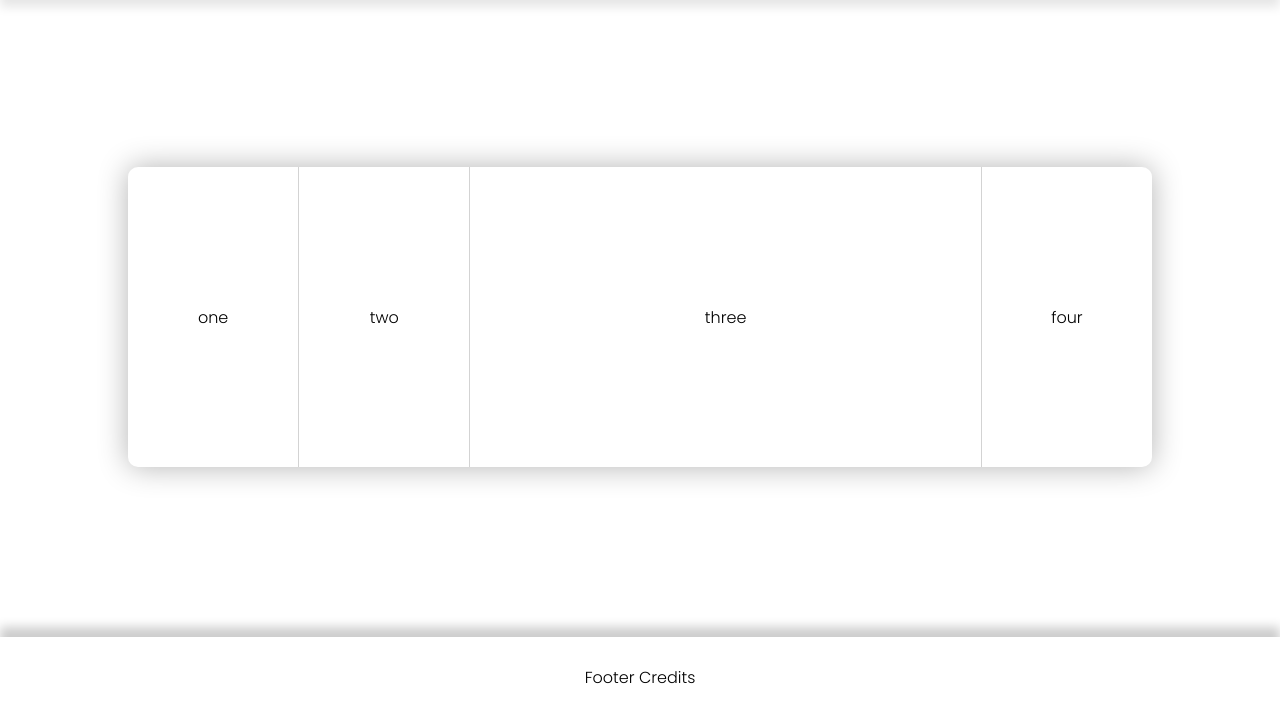
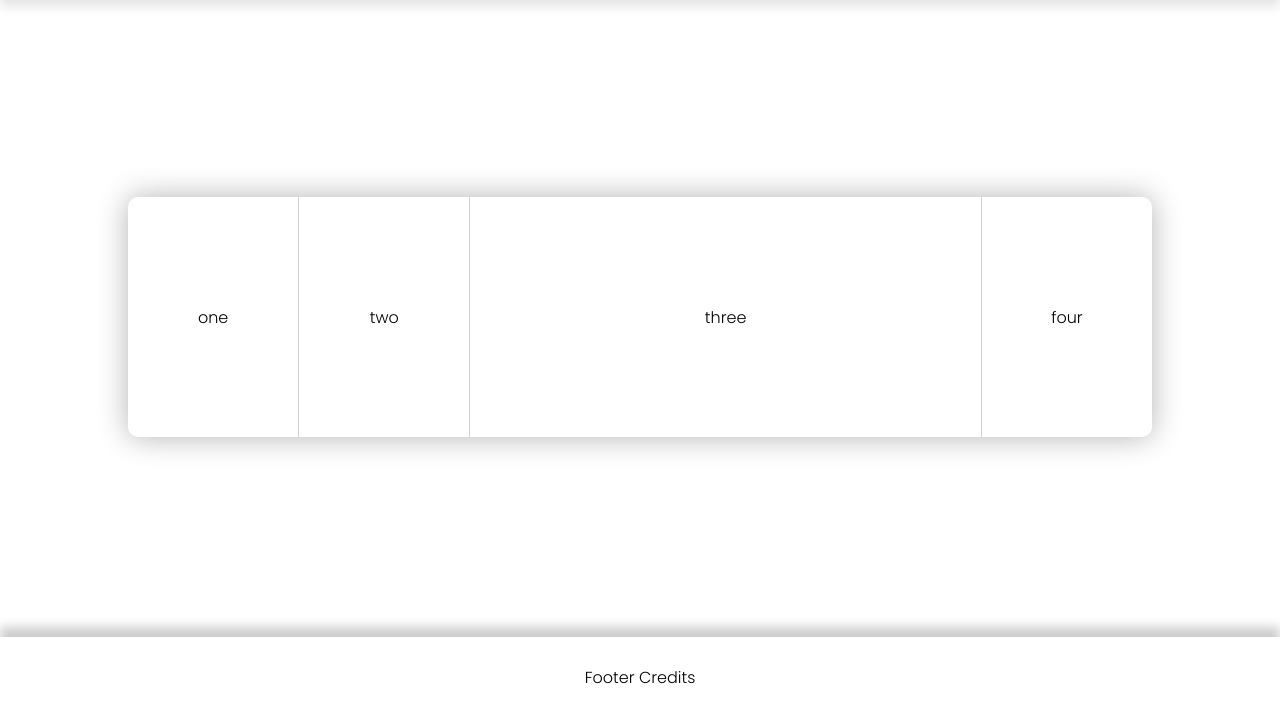
Before and after one commit to aayushadeshara333/bTasks, a plain HTML site: page t4/index.html in a window 1280 px wide. Shown: the part 83-800 px from the top of the page. Drawn offline with Linux system fonts and the light colour scheme.

Commit message:
added 4task 4

```diff
--- a/t4/index.css
+++ b/t4/index.css
@@ -46,7 +46,7 @@ main {
 .box-container {
     display: flex;
     width: 80%;
-    height: 300px;
+    height: 30vh;
     align-items: center;
     border-radius: 10px;
     box-shadow: 0px 0px 30px rgba(0, 0, 0, 0.3);
```
